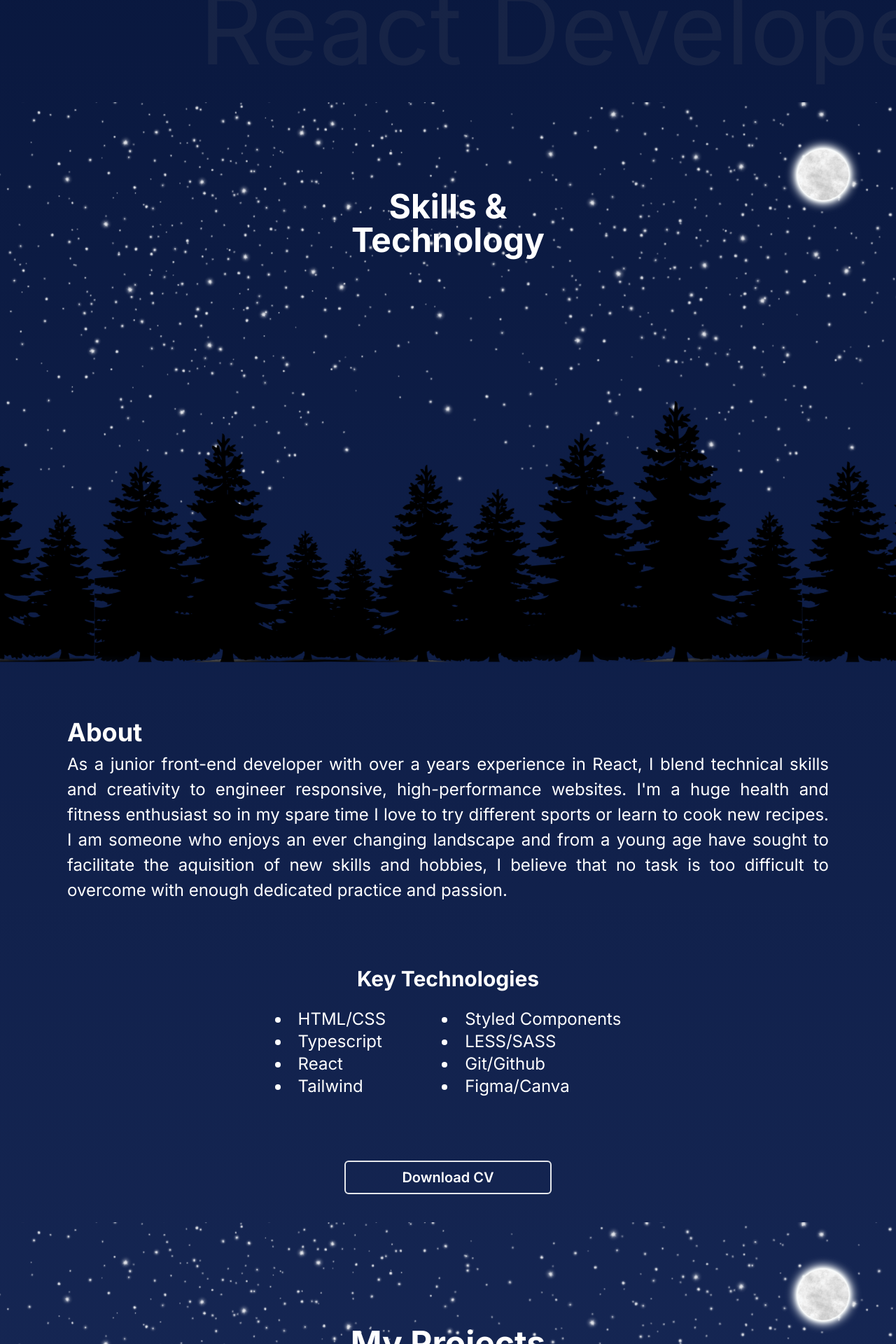
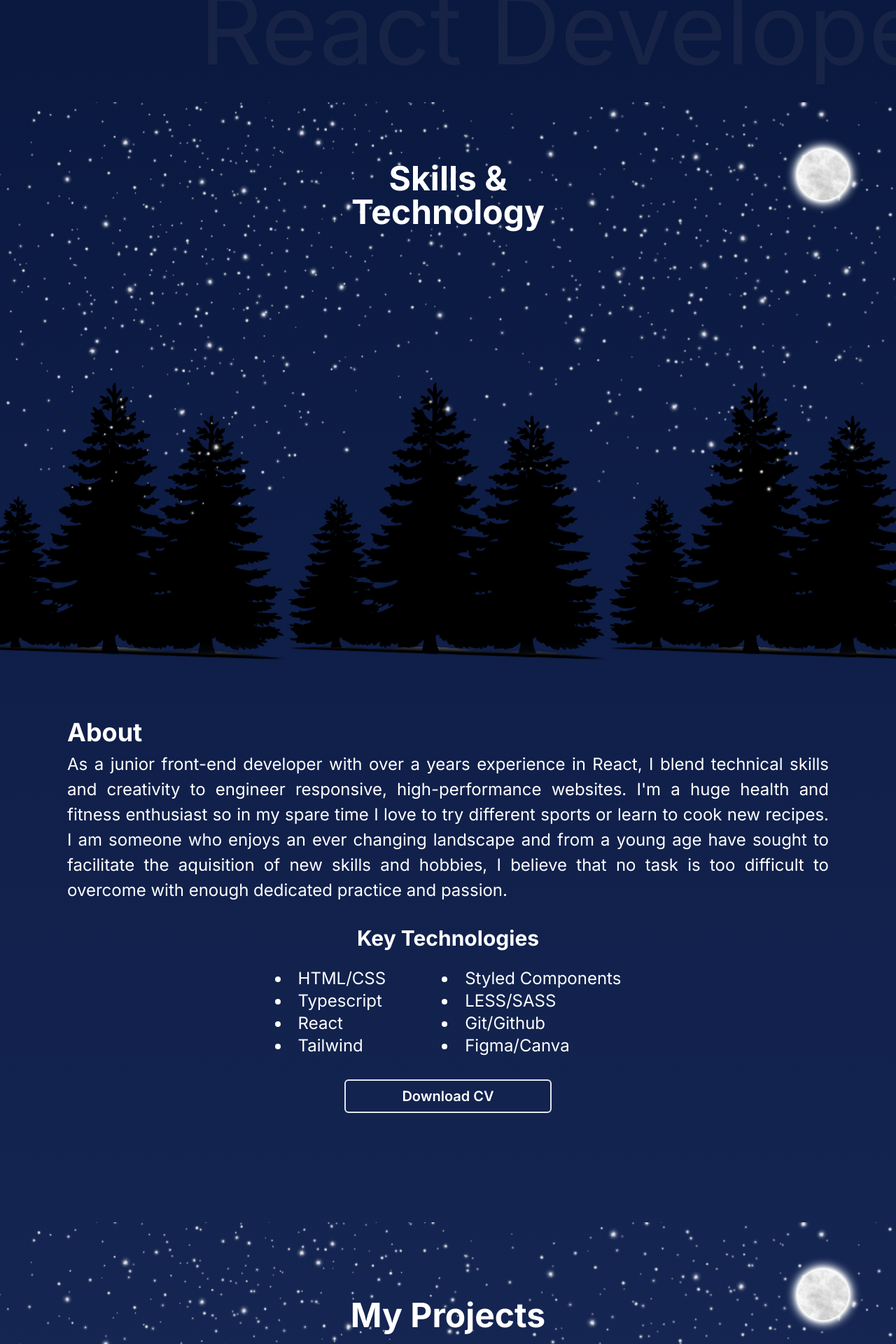
Before and after one commit to DavidJJennings/Portfolio-Website, a React (Vite) app: page / in a window 1280 px wide. Shown: the part 654-2574 px from the top of the page at 70% size. Built offline with nearby package versions, Linux system fonts and the light colour scheme.

Commit message:
fixed position of trees to stop them drifting from bottom of viewport on increasing screen sizes

```diff
--- a/src/App.tsx
+++ b/src/App.tsx
@@ -21,9 +21,8 @@ function App() {
       <section className="h-screen snap-center">
         <About />
       </section>
-      <section id="Projects" className="h-screen snap-center">
-        <Parallax text={"Projects"} />
-      </section>
+      <Parallax text={"Projects"} />
+
       <Projects />
       <section id="Contact" className="h-screen snap-center">
         <Contact />
--- a/src/Components/Skills/About.tsx
+++ b/src/Components/Skills/About.tsx
@@ -18,13 +18,13 @@ const About = () => {
   return (
     <div
       ref={ref}
-      className="relative flex flex-col w-full h-full justify-center p-10 xx-sm:pt-20 px-12 xx-sm:px-10 x-sm:px-12 lg:px-12"
+      className="relative flex flex-col w-full h-full justify-center items-center p-10 xx-sm:pt-20 px-12 xx-sm:px-10 x-sm:px-12 lg:px-12"
     >
       <motion.div
         variants={textVariants}
         initial={"initial"}
         animate={isInView ? "animate" : "initial"}
-        className="relative flex flex-col w-full h-full items-center justify-start xx-sm:justify-between sm:gap-y-8"
+        className="relative flex flex-col w-full h-full items-center justify-start gap-y-4 sm:gap-y-8"
       >
         <motion.div
           className="flex flex-col items-center justify-center gap-y-2 x-sm:w-full xx-sm:items-start lg:px-12 "
--- a/src/Components/Skills/Parallax.tsx
+++ b/src/Components/Skills/Parallax.tsx
@@ -16,20 +16,24 @@ const Parallax: React.FC<Props> = ({ text }) => {
   const moonPosition = useTransform(scrollYProgress, [0, 1], ["0%", "300%"]);
   const starsPosition = useTransform(scrollYProgress, [0, 1], ["0%", "10%"]);
   return (
-    <div ref={ref} className="w-full h-full relative overflow-hidden">
+    <div
+      ref={ref}
+      className="w-screen h-screen snap-center relative overflow-hidden"
+    >
       <motion.div
         style={{ y: textPosition }}
-        className="h-1/3 flex items-center justify-center text-center text-3xl font-bold pt-20 lg:text-4xl xl:text-5xl"
+        className="h-1/3 flex items-center justify-center text-center text-3xl font-bold lg:text-4xl xl:text-5xl"
       >
         {text === "Skills" ? (
           <h2>
-            Skills &amp; <br /> Technology{" "}
+            Skills &amp; <br /> Technology
           </h2>
         ) : (
           <h2>My Projects</h2>
         )}
       </motion.div>
-      <motion.div className="absolute w-full h-full bg-contain bg-center bg-repeat-x bg-Tree-Bg-Mobile md:bg-Tree-Bg-Tablet bottom-0 z-30"></motion.div>
+
+      <motion.div className="absolute size h-1/2 w-full bg-contain bg-bottom bg-repeat-x bg-Tree-Bg-Mobile z-10 bottom-0"></motion.div>
       <motion.div
         style={{ y: moonPosition }}
         className="absolute top-8 right-8 md:w-20 lg:w-24 xl:w-28 xl:top-12 xl:right-12 2xl:w-32 2xl:right-16 2xl:top-16 z-20 aspect-square w-14"
```
Also changed, not shown: public/Tree-Bg-Mobile.svg, 1 other file (tests, documents, lock files or other folders).
